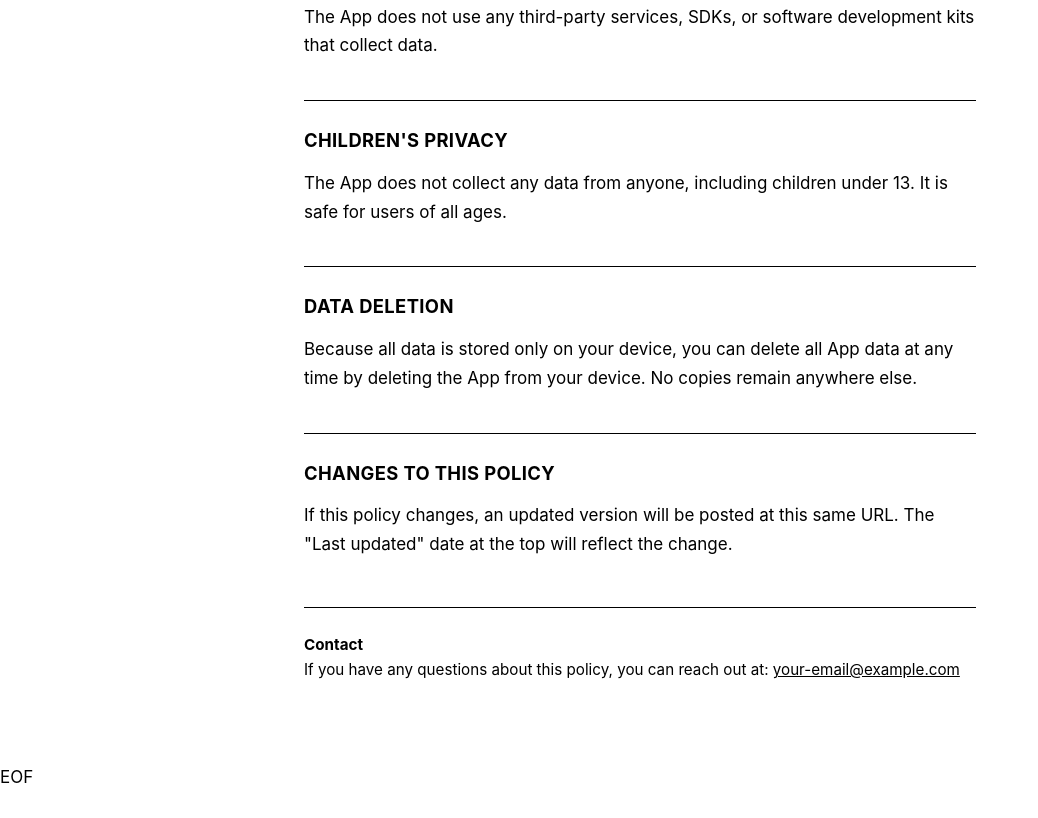
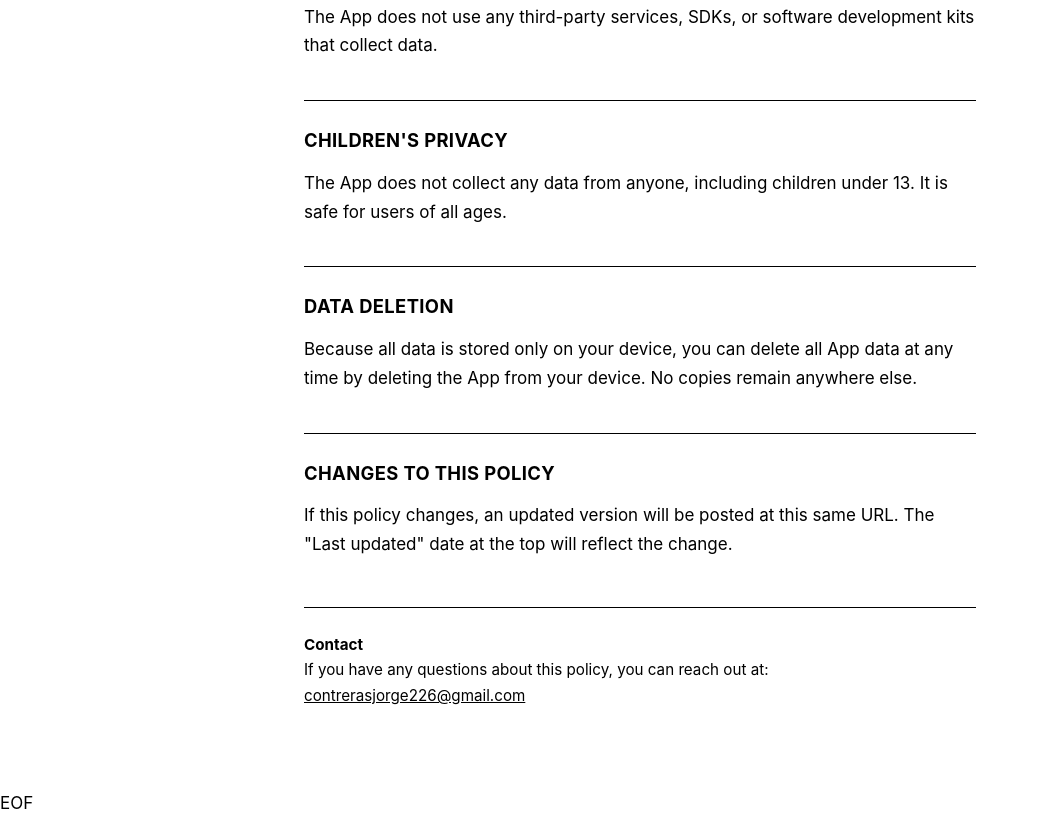
Before and after one commit to JoJaCo/detergent-inventory, a plain HTML site: page docs/index.html in a window 1280 px wide. Shown: the part 1178-1996 px from the top of the page, without its empty margins (0-1038 px from the left). Before the commit the page ends 1970 px from the top, so only its background shows below. Drawn offline with Linux system fonts and the light colour scheme.

Commit message:
Update contact email in index.html

```diff
--- a/docs/index.html
+++ b/docs/index.html
@@ -119,7 +119,7 @@
         <div class="contact">
             <strong>Contact</strong><br>
             If you have any questions about this policy, you can reach out at:
-            <a href="mailto:your-email@example.com">your-email@example.com</a>
+            <a href="mailto:contrerasjorge226@gmail.com">contrerasjorge226@gmail.com</a>
         </div>
     </div>
 </body>
```
